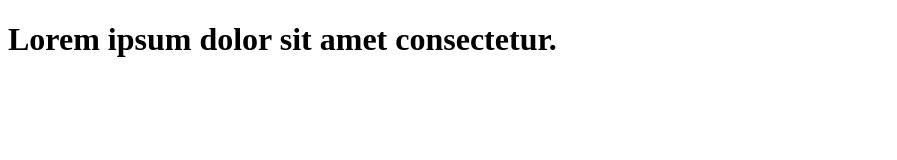
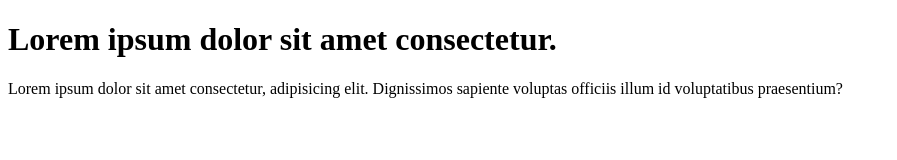
Before and after one commit to Mithun0704/learn-git, a plain HTML site: page index.html in a window 1280 px wide. Shown: the whole page, without its empty margins (0-897 px from the left). Drawn offline with Linux system fonts and the light colour scheme.

Commit message:
added para to the file

```diff
--- a/index.html
+++ b/index.html
@@ -7,5 +7,6 @@
 </head>
 <body>
     <h1>Lorem ipsum dolor sit amet consectetur.</h1>
+    <p>Lorem ipsum dolor sit amet consectetur, adipisicing elit. Dignissimos sapiente voluptas officiis illum id voluptatibus praesentium?</p>
 </body>
 </html>
```
